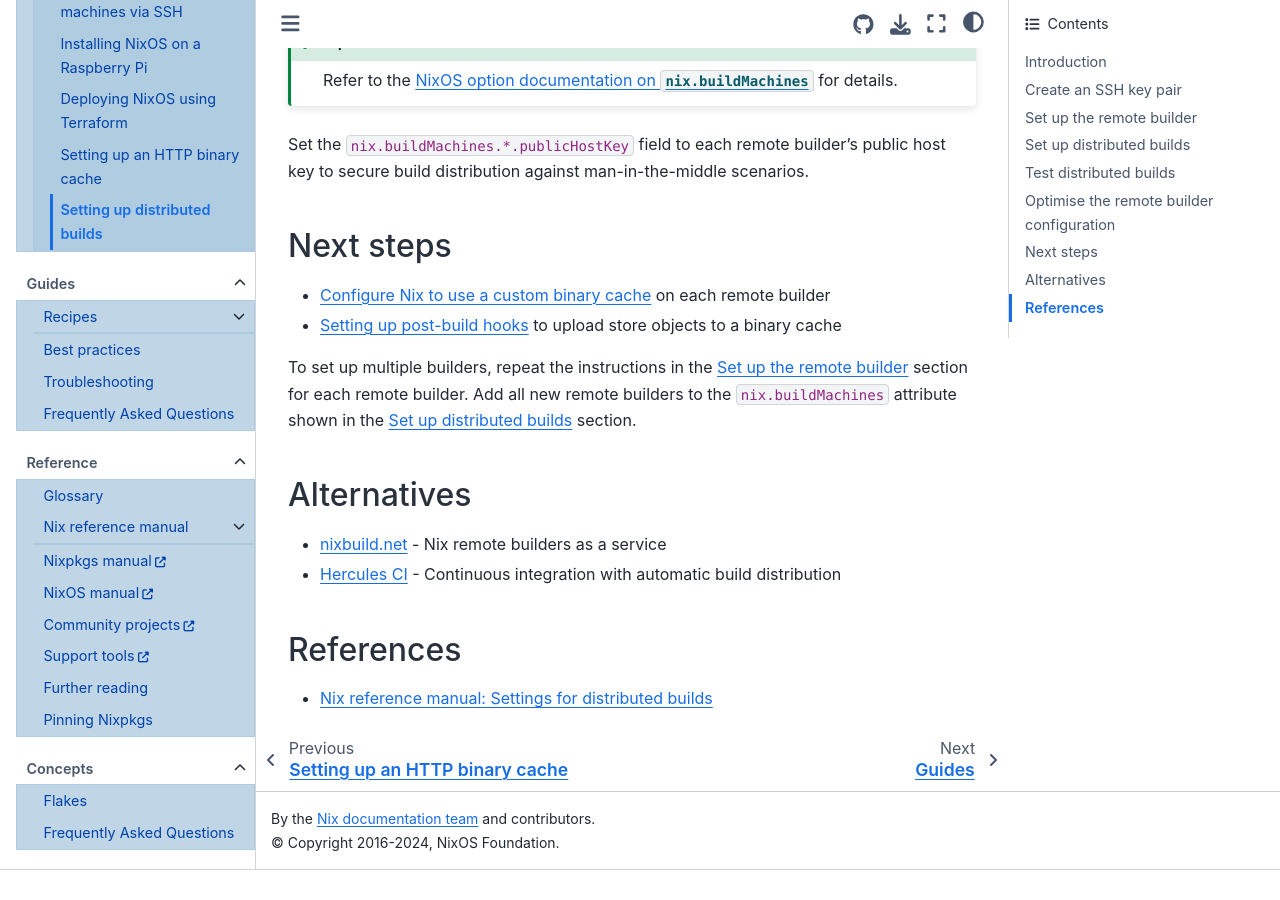
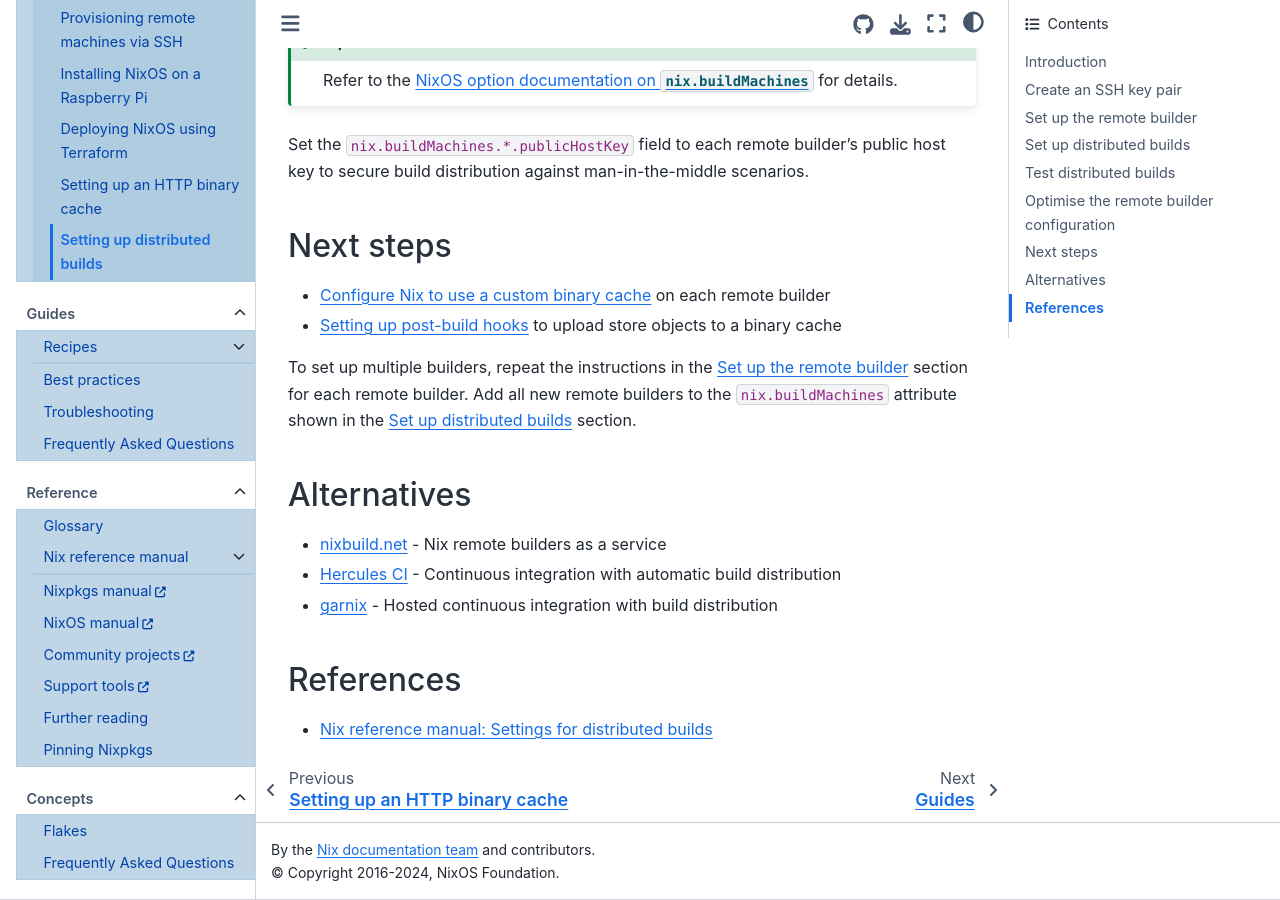
Before and after one commit to NixOS/nix.dev, a Sphinx documentation site: the page built from source/tutorials/nixos/distributed-builds-setup.md, in a window 1280 px wide and 900 px high, scrolled down 5778 px. Built offline with Sphinx 7.4.7 and the Sphinx Book theme 1.1.4, drawn with Linux system fonts in a browser that asks for light colours; before the commit the page ends 6648 px from its top, so only the background shows below that.

Commit message:
Add garnix to alternatives (#1063)

```diff
--- a/source/tutorials/nixos/distributed-builds-setup.md
+++ b/source/tutorials/nixos/distributed-builds-setup.md
@@ -318,6 +318,7 @@ Add all new remote builders to the `nix.buildMachines` attribute shown in the []
 
 - [nixbuild.net](https://nixbuild.net) - Nix remote builders as a service
 - [Hercules CI](https://hercules-ci.com/) - Continuous integration with automatic build distribution
+- [garnix](https://garnix.io/) - Hosted continuous integration with build distribution
 
 ## References
 
```
